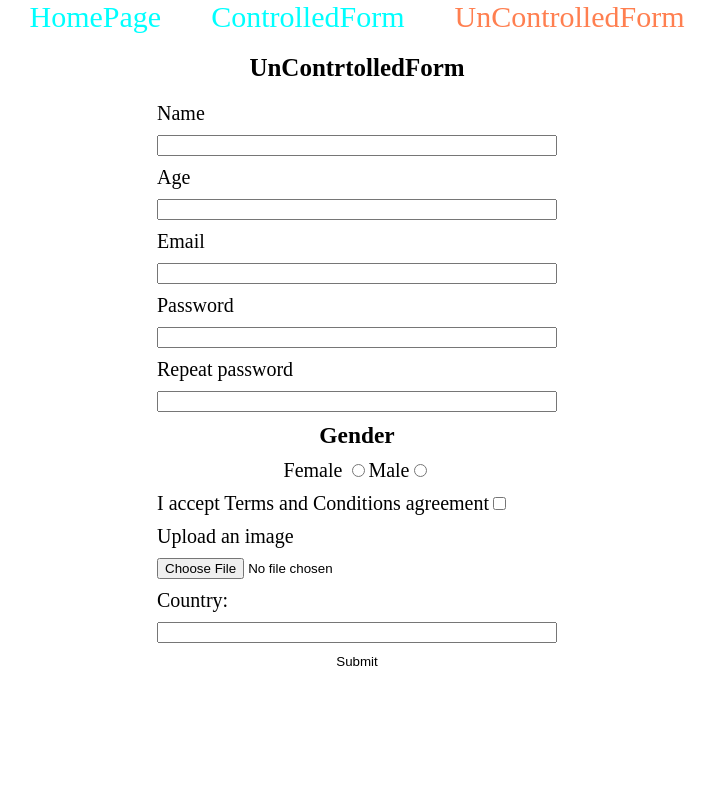
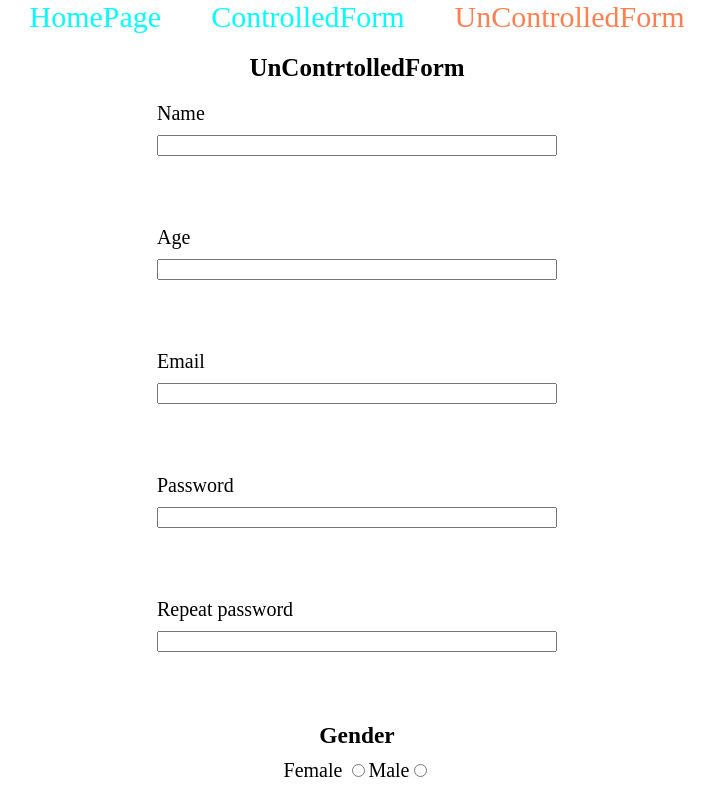
Before and after one commit to ab3MN/react-forms, a React (Vite) app: page /UnControlledForm in a window 1280 px wide. Shown: the top 800 px of the page, without its empty margins (283-997 px from the left). Built offline with nearby package versions, Linux system fonts and the light colour scheme.

Commit message:
fix:fix age validation and errors layout

```diff
--- a/src/Constants/UserSchema.ts
+++ b/src/Constants/UserSchema.ts
@@ -26,6 +26,8 @@ const isImageValid = (file: unknown): boolean => {
   return false;
 };
 
+const isNan = (number: unknown): null | number => (!Number.isNaN(number) && typeof number === 'number' ? number : null);
+
 const userSchema = yup.object().shape({
   name: yup
     .string()
@@ -37,6 +39,8 @@ const userSchema = yup.object().shape({
     ),
   age: yup
     .number()
+    .transform((value) => isNan(value))
+    .nullable()
     .required('Age is required')
     .positive('Age should be a positive number')
     .integer('Age should be not a negative value'),
--- a/src/components/UnContrtolledForm/UnContrtolledForm.tsx
+++ b/src/components/UnContrtolledForm/UnContrtolledForm.tsx
@@ -77,58 +77,56 @@ const UnContrtolledForm = (): ReactNode => {
       <h2 className='form__title'>UnContrtolledForm</h2>
       <form onSubmit={onSubmitHandler}>
         <div className='input__container'>
-          <label htmlFor='name'>Name</label> <input id='name' type='text' autoComplete='on' name='name' required />
-          {errors.name && <p className='form__error'>{errors.name}</p>}
+          <label htmlFor='name'>Name</label> <input id='name' type='text' autoComplete='on' name='name' />
+          <p className='form__error'>{errors.name}</p>
         </div>
         <div className='input__container'>
-          <label htmlFor='age'>Age</label> <input id='age' type='number' autoComplete='on' name='number' required />
-          {errors.age && <p className='form__error'>{errors.age}</p>}
+          <label htmlFor='age'>Age</label> <input id='age' type='number' autoComplete='on' name='number' />
+          <p className='form__error'>{errors.age}</p>
         </div>
         <div className='input__container'>
-          <label htmlFor='email'>Email</label> <input id='email' type='email' autoComplete='on' name='email' required />
-          {errors.email && <p className='form__error'>{errors.email}</p>}
+          <label htmlFor='email'>Email</label> <input id='email' type='email' autoComplete='on' name='email' />
+          <p className='form__error'>{errors.email}</p>
         </div>
         <div className='input__container'>
           <label htmlFor='password'>Password</label>
-          <input id='password' type='password' autoComplete='on' name='password' required onChange={onChangePassword} />
+          <input id='password' type='password' autoComplete='on' name='password' onChange={onChangePassword} />
           {password && <StrengthPassword password={password} />}
-          {errors.password && <p className='form__error'>{errors.password}</p>}
+          <p className='form__error'>{errors.password}</p>
         </div>
 
         <div className='input__container'>
           <label htmlFor='repeatPassword'>Repeat password</label>
-          <input id='repeatPassword' type='password' autoComplete='on' name='repeatPassword' required />{' '}
-          {errors.repeatPassword && <p className='form__error'>{errors.repeatPassword}</p>}
+          <input id='repeatPassword' type='password' autoComplete='on' name='repeatPassword' />{' '}
+          <p className='form__error'>{errors.repeatPassword}</p>
         </div>
         <h3>Gender</h3>
         <div>
-          <label htmlFor='female'>Female</label>{' '}
-          <input id='female' type='radio' value='female' name='gender' required />
+          <label htmlFor='female'>Female</label> <input id='female' type='radio' value='female' name='gender' />
           <label htmlFor='male'>Male</label>
-          <input id='male' type='radio' value='male' name='gender' required />{' '}
-          {errors.gender && <p className='form__error'>{errors.gender}</p>}
+          <input id='male' type='radio' value='male' name='gender' /> <p className='form__error'>{errors.gender}</p>
         </div>
         <div className='input__container'>
           <label htmlFor='conditions'>
             I accept Terms and Conditions agreement
-            <input id='conditions' type='checkbox' name='conditions' required />{' '}
-            {errors.conditions && <p className='form__error'>{errors.conditions}</p>}
+            <input id='conditions' type='checkbox' name='conditions' />{' '}
+            <p className='form__error'>{errors.conditions}</p>
           </label>
         </div>
         <div className='input__container'>
           <label htmlFor='image'>Upload an image</label>
-          <input type='file' accept='.jpeg,.jpg,.png,.webp' id='image' name='image' required />{' '}
-          {errors.image && <p className='form__error'>{errors.image}</p>}
+          <input type='file' accept='.jpeg,.jpg,.png,.webp' id='image' name='image' />{' '}
+          <p className='form__error'>{errors.image}</p>
         </div>
         <div className='input__container'>
           <label htmlFor='country'>Country:</label>{' '}
-          <input type='text' id='country' list='countriesList' name='country' required autoComplete='on' />
+          <input type='text' id='country' list='countriesList' name='country' autoComplete='on' />
           <datalist id='countriesList'>
             {countriesList.map((country) => (
               <option key={country} value={country} />
             ))}
           </datalist>{' '}
-          {errors.country && <p className='form__error'>{errors.country}</p>}
+          <p className='form__error'>{errors.country}</p>
         </div>
         <button type='submit'>Submit</button>
       </form>
--- a/src/styles/base/_base.scss
+++ b/src/styles/base/_base.scss
@@ -40,6 +40,7 @@ form {
   &__error {
     margin: 1rem;
     color: red;
+    height: 3rem;
   }
 }
 
```
